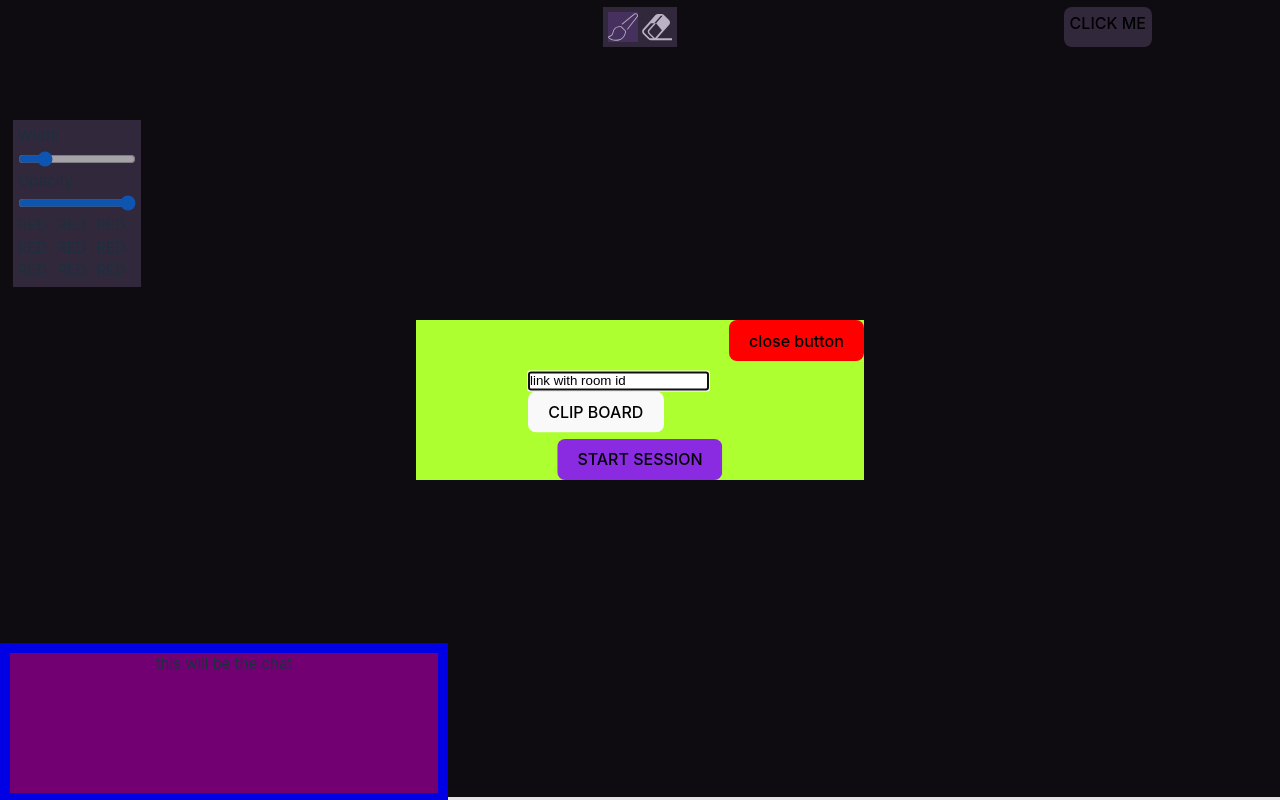
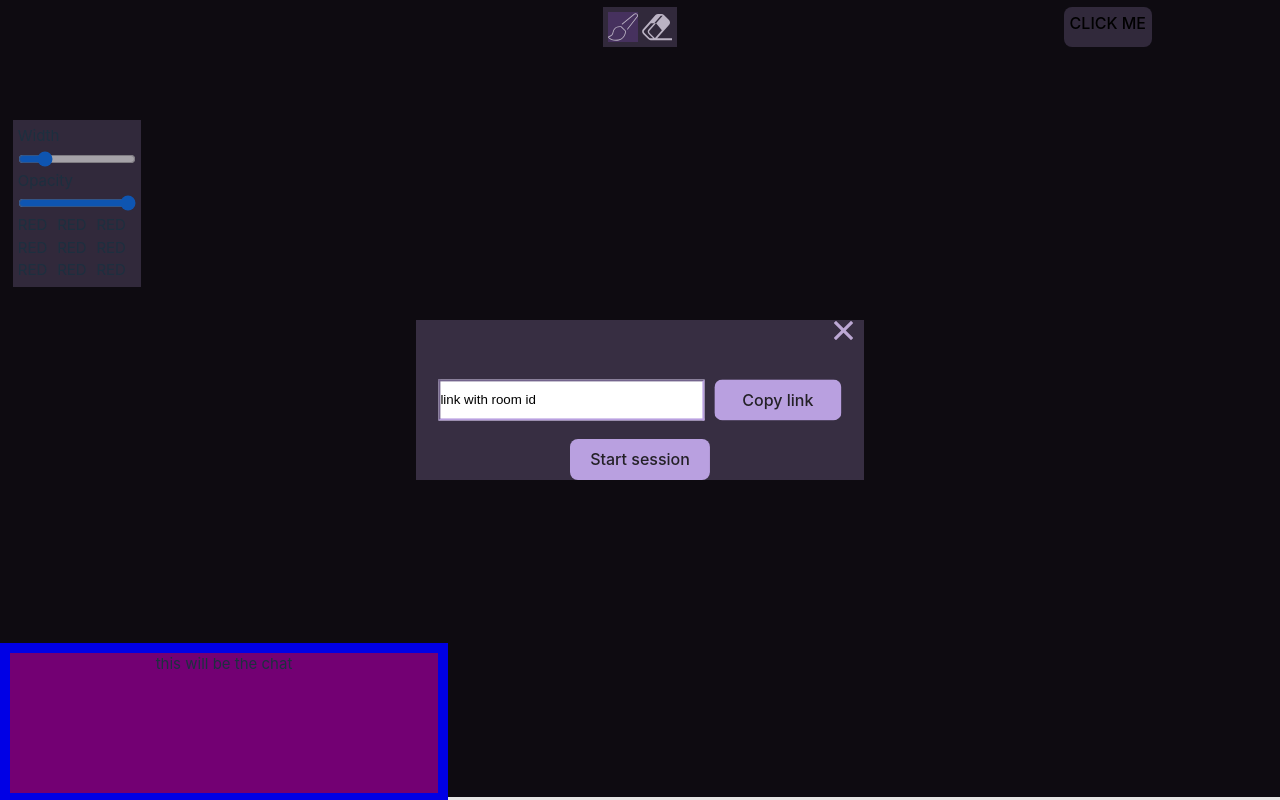
Before and after one commit to Thai-Son01/collabdraw, a React (Vite) app: page / in a window 1280 px wide. Both pictures are taken after a click on the button "CLICK ME". Built offline with nearby package versions, Linux system fonts and the light colour scheme; no server answers.

Commit message:
modal not finished but something done

```diff
--- a/src/components/sessionconnect/SessionInterface.module.css
+++ b/src/components/sessionconnect/SessionInterface.module.css
@@ -7,12 +7,15 @@
 }
 
 
+
 dialog {
   border:0;
-  padding:0;
+  padding:10px;
 }
+
+
 .sessionDialog {
-  background-color: greenyellow;
+  background-color: rgb(55, 46, 66);
   height: 20vh;
   width: 35vw;
   top: 50%;
@@ -28,9 +31,15 @@ dialog::backdrop {
 
 .closeButton {
   position: absolute;
-  background-color: red;
   right: 0;
   top: 0;
+  height: 5%;
+  width: 5%;
+  background-color: transparent;
+  background-image: url('../../../public/closeIcon.svg');
+  background-size: contain;
+  background-repeat: no-repeat;
+  background-position: center;
 }
 
 .container {
@@ -40,22 +49,37 @@ dialog::backdrop {
 
 .sessionButton {
   position: absolute;
-  background-color: blueviolet;
+  background-color: rgb(185, 160, 224);
   bottom: 0;
   left : 50%;
   -ms-transform: translateX(-50%);
   transform: translateX(-50%);
+  color: rgb(36, 33, 39);
 }
 
 .clipboardButton {
-
+  background-color: rgb(185, 160, 224);
+  color: rgb(36, 33, 39);
+  flex: 1 1 0;
 }
 
+input {
+  flex: 3 1 0;
+  outline:none;
+}
+
+input:focus {
+  border-color:rgb(185, 160, 224) ;
+}
 .inputContainer {
+  width:90%;
   margin: 0;
   position: absolute;
   top: 50%;
   left: 50%;
   -ms-transform: translate(-50%, -50%);
   transform: translate(-50%, -50%);
+  display: flex;
+  flex-direction: row;
+  gap: 10px;
 }
--- a/src/components/sessionconnect/SessionInterface.tsx
+++ b/src/components/sessionconnect/SessionInterface.tsx
@@ -43,18 +43,20 @@ export default function SessionInterface({visibility, changeVisibility} :
                 isInsideBounds(event);
             }}
         >
+            {/* should only appear when session is started */}
             <div className={`${styles.inputContainer}`}>
                 <input type="text" value = "link with room id" id = "roomId" readOnly = {true} ref={input}></input>
-                <button className={`${styles.clipboardButton}`} onClick={()=>copyToClipBoard()}>CLIP BOARD</button>
+                <button className={`${styles.clipboardButton}`} onClick={()=>copyToClipBoard()}>Copy link</button>
             </div>
-            <button className={`${styles.sessionButton}`}> START SESSION</button>
+            <button className={`${styles.sessionButton}`}> Start session</button>
 
             <button className={`${styles.closeButton}`}
-            onClick={() => {
-                dialog.current?.close();
-                changeVisibility(false);
-            }}
-            >close button
+
+                onClick={() => {
+                    dialog.current?.close();
+                    changeVisibility(false);
+                }}
+            >
             </button>
         </dialog>
     </div>
```
Also changed, not shown: public/closeIcon.svg (added).
